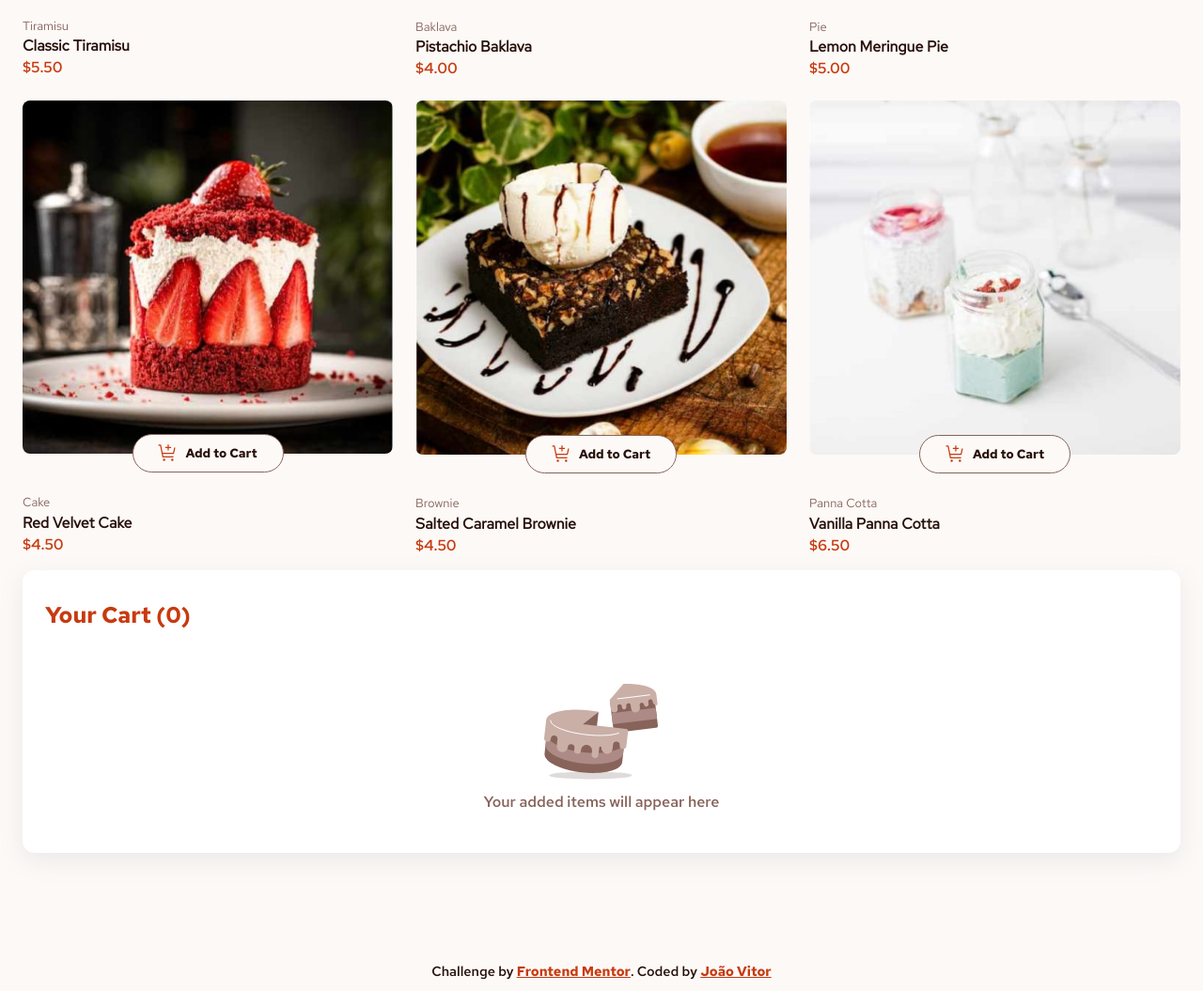
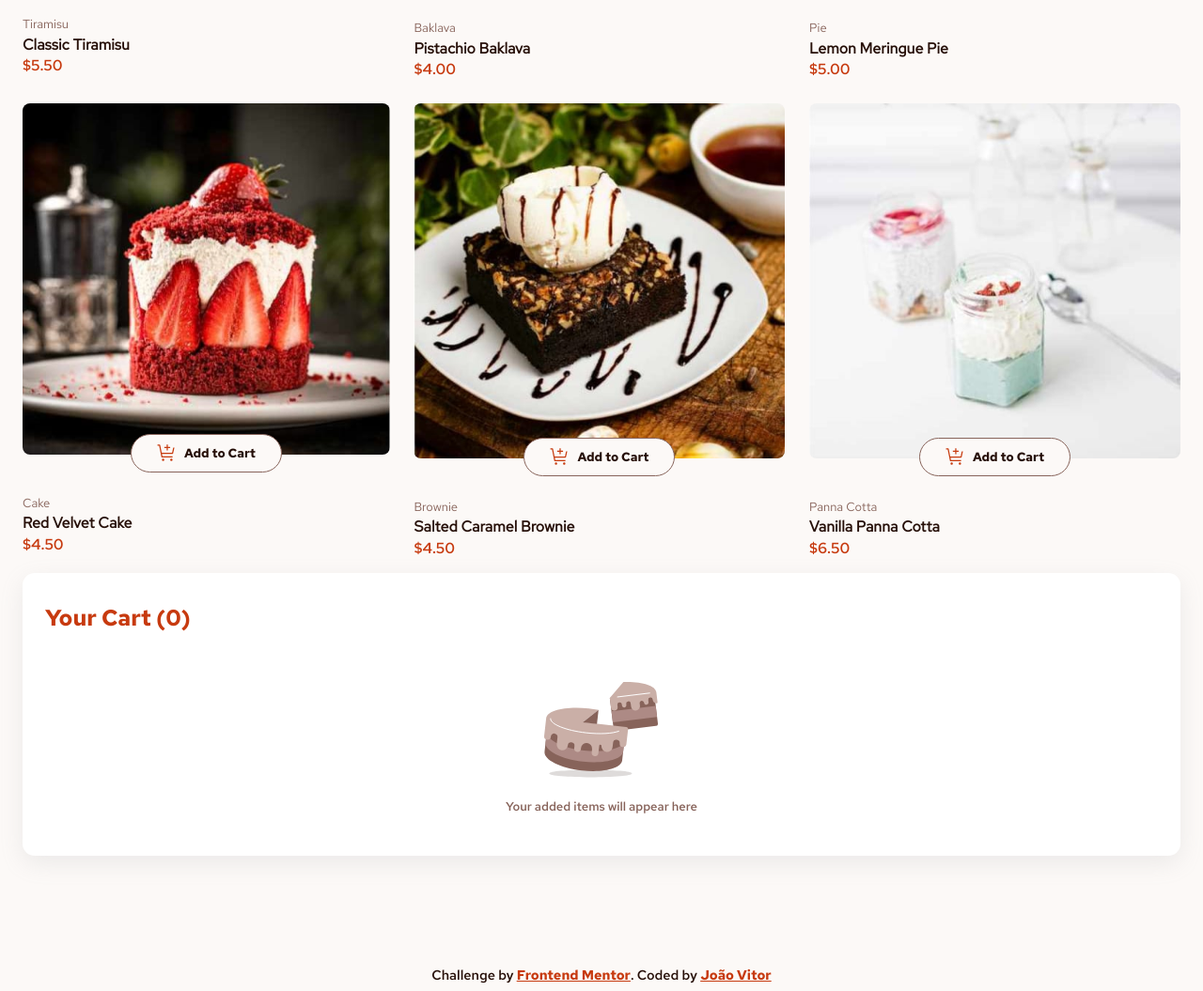
Before and after one commit to jvssvj/Product-List-With-Cart, a website: page index.html in a window 1280 px wide. Shown: the part 1090-2145 px from the top of the page at 94% size. Drawn offline with Linux system fonts and the light colour scheme.

Commit message:
Update index.css

```diff
--- a/css/index.css
+++ b/css/index.css
@@ -224,7 +224,7 @@ body {
     display: grid;
     place-content: center;
     grid-template-columns: repeat(3, minmax(auto, 252px));
-    gap: 1.5rem;
+    gap: 1.6rem;
 }
 
 .desserts__cart {
@@ -253,12 +253,13 @@ body {
 }
 
 .desserts__cart__empty__cart__img {
-    margin-top: 2.813em;
+    margin: 2.5em 0rem .563rem;
 }
 
 .desserts__cart__empty__cart__info {
     color: var(--Rose-500);
     font-family: var(--FontSemiBold);
+    font-size: var(--Font13px);
 }
 
 #desserts--cart--with--items {
```
